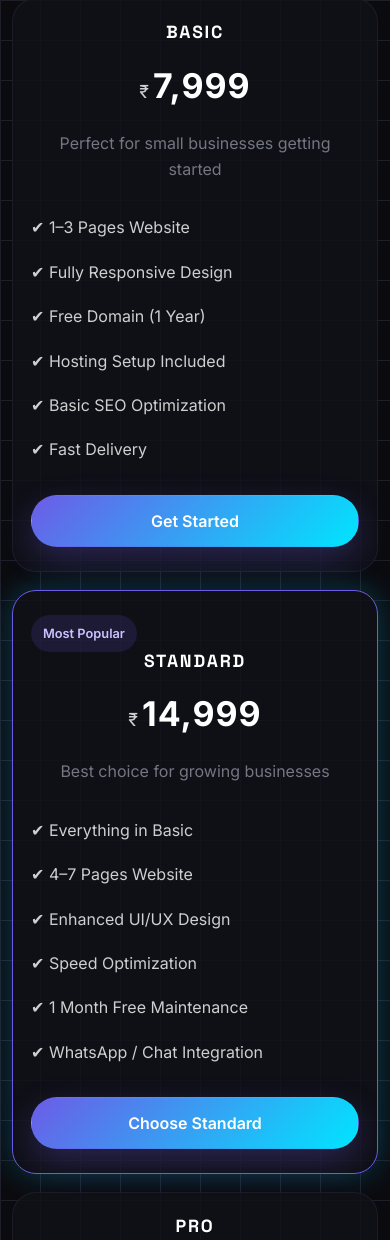
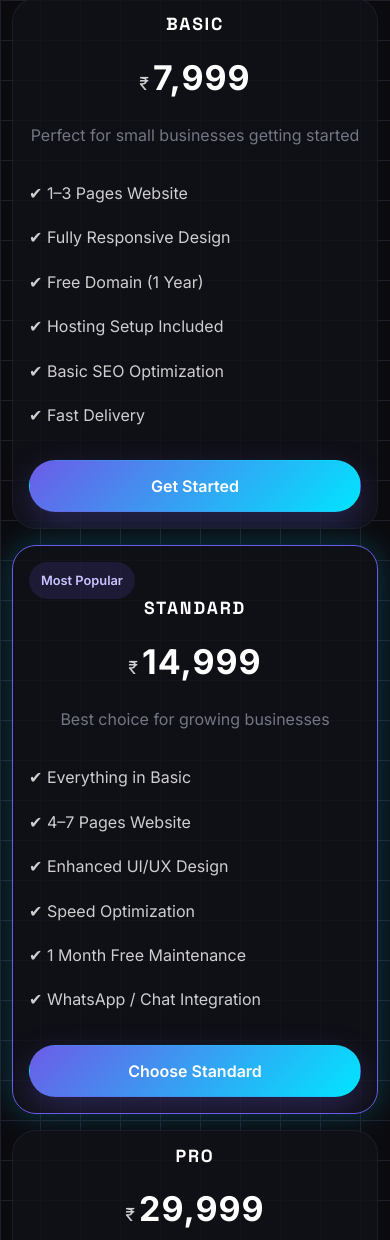
Before and after one commit to farzeenmuhammed583-cmd/FIXYOURHUB, a plain HTML site: page web.html in a window 390 px wide. Shown: the part 720-1960 px from the top of the page. Drawn offline with Linux system fonts and the light colour scheme.

Commit message:
fix: mobile responsive menu and small-screen polish

```diff
--- a/css/components.css
+++ b/css/components.css
@@ -746,3 +746,54 @@
     grid-template-columns: 1fr;
   }
 }
+
+@media (min-width: 769px) and (max-width: 900px) {
+  .pricing-grid {
+    grid-template-columns: repeat(auto-fit, minmax(250px, 1fr)) !important;
+  }
+}
+
+@media (max-width: 768px) {
+  .card,
+  .box,
+  .pricing-card {
+    width: 100% !important;
+    max-width: 100%;
+    min-width: 0;
+    padding: 16px !important;
+  }
+
+  .card-container,
+  .pricing-container,
+  .grid {
+    display: flex !important;
+    flex-wrap: wrap;
+    flex-direction: column;
+    gap: 16px;
+  }
+
+  .pricing-grid {
+    display: grid !important;
+    grid-template-columns: 1fr !important;
+    gap: 16px !important;
+  }
+
+  .pricing-card {
+    overflow: hidden;
+  }
+
+  .pricing-card__description,
+  .pricing-card__features {
+    overflow-wrap: anywhere;
+    word-break: break-word;
+  }
+
+  .card .button,
+  .box .button,
+  .pricing-card .button,
+  .pricing-card .pricing-btn {
+    width: 100%;
+    text-align: center;
+    justify-content: center;
+  }
+}
--- a/css/style.css
+++ b/css/style.css
@@ -1118,3 +1118,59 @@
     font-size: 0.9rem;
   }
 }
+
+@media (max-width: 900px) {
+  .pricing-grid {
+    grid-template-columns: repeat(auto-fit, minmax(250px, 1fr));
+  }
+
+  .pricing-card--popular {
+    transform: none;
+  }
+}
+
+@media (max-width: 768px) {
+  .card,
+  .box,
+  .pricing-card {
+    width: 100% !important;
+    max-width: 100%;
+    min-width: 0;
+    padding: 16px !important;
+  }
+
+  .card-container,
+  .pricing-container,
+  .grid {
+    display: flex !important;
+    flex-wrap: wrap;
+    flex-direction: column;
+    gap: 16px;
+  }
+
+  .pricing-grid {
+    display: grid !important;
+    grid-template-columns: 1fr !important;
+    gap: 16px !important;
+  }
+
+  .pricing-card {
+    overflow: hidden;
+  }
+
+  .pricing-card__description,
+  .pricing-card__features,
+  .feature-item {
+    overflow-wrap: anywhere;
+    word-break: break-word;
+  }
+
+  .card .button,
+  .box .button,
+  .pricing-card .button,
+  .pricing-card .pricing-btn {
+    width: 100%;
+    text-align: center;
+    justify-content: center;
+  }
+}
```
